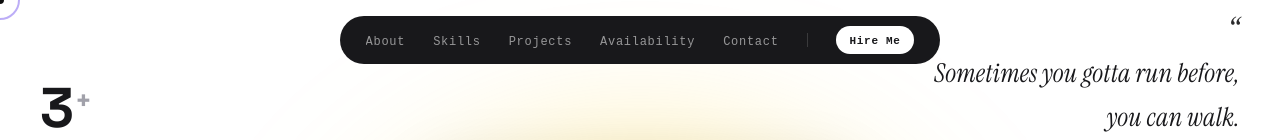
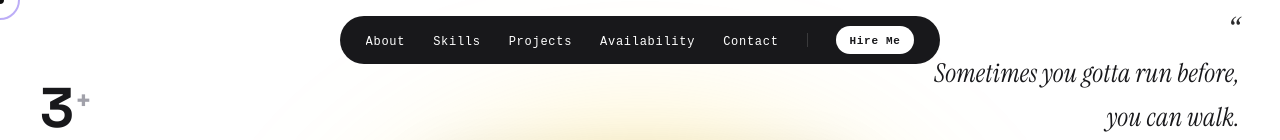
Before and after one commit to Devam510/Devam-s-Portfolio, a React (Vite) app: page / in a window 1280 px wide. Shown: the top 140 px of the page. Built offline with nearby package versions, Linux system fonts and the light colour scheme; a web font is replaced by a local one.

Commit message:
style: change navbar links to solid white

```diff
--- a/src/components/Navbar.jsx
+++ b/src/components/Navbar.jsx
@@ -161,7 +161,7 @@ const Navbar = () => {
                   style={{
                     fontFamily: 'monospace',
                     fontSize: '12px',
-                    color: 'rgba(255,255,255,0.55)',
+                    color: '#ffffff',
                     letterSpacing: '0.06em',
                     whiteSpace: 'nowrap',
                   }}
```
